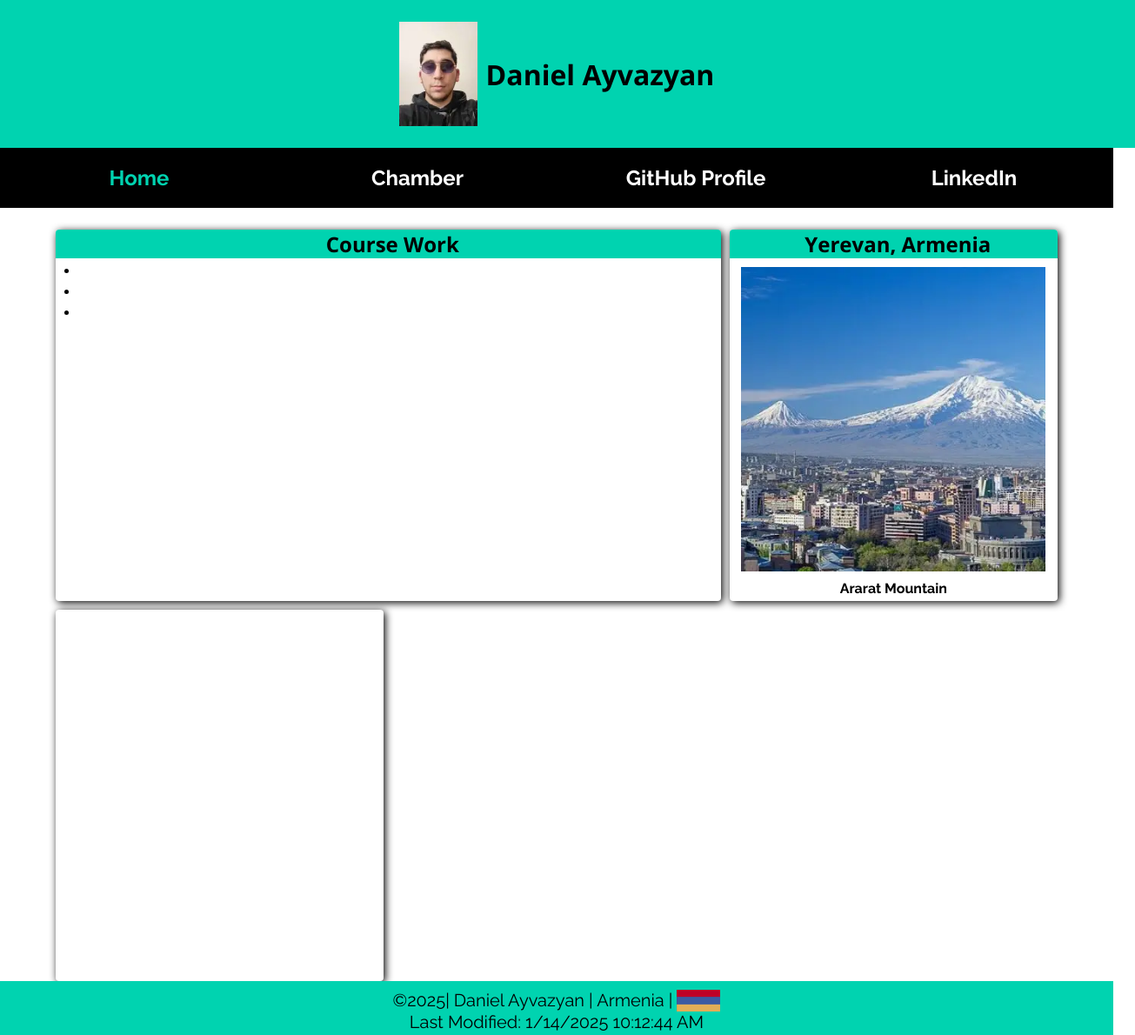
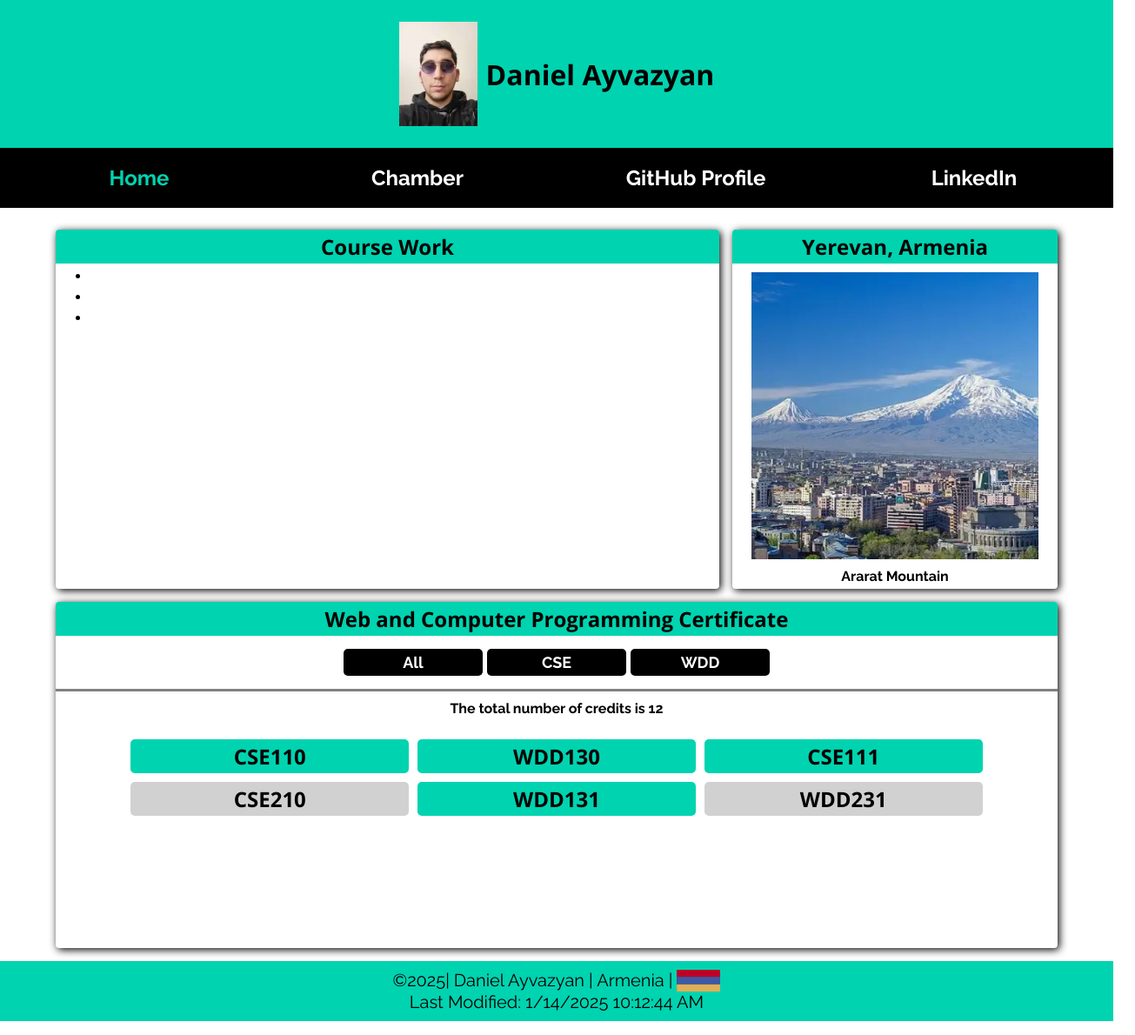
Before and after one commit to AntiFireWall/wdd231, a plain HTML site: page index.html in a window 1280 px wide. Shown: the top 1190 px of the page at 87% size, 1305 px wide, since content can reach past the window. Drawn offline with nearby package versions, Linux system fonts and the light colour scheme.

Commit message:
Added a credit sumer of all the show courses

```diff
--- a/index.html
+++ b/index.html
@@ -13,6 +13,7 @@
     <link href="https://fonts.googleapis.com/css2?family=Open+Sans:ital,wght@0,300..800;1,300..800&amp;family=Raleway:ital,wght@0,100..900;1,100..900&amp;display=swap" rel="stylesheet" defer>
     <script src="scripts/getdates.js" defer></script>
     <script src="scripts/hamburger.js" defer></script>
+    <script src="scripts/course-list.js" defer></script>
 </head>
 <body>
     <header>
@@ -35,16 +36,27 @@
     <main>
         <section class="course-work">
             <h2>Course Work</h2>
-            <li></li>
-            <li></li>
-            <li></li>
+            <ul>
+                <li></li>
+                <li></li>
+                <li></li>
+            </ul>
         </section>
         <section class="country">
             <h2>Yerevan, Armenia</h2>
             <div><img src="images/mount_Ararat.webp" alt="Mount Ararat"></div>
             <p>Ararat Mountain</p>
         </section>
-        <section class="course-list"></section>
+        <section class="course-list">
+            <h2>Web and Computer Programming Certificate</h2>
+            <div id="course-filters">
+                <button id="all" class="button">All</button>
+                <button id="cse" class="button">CSE</button>
+                <button id="wdd" class="button">WDD</button>
+            </div>
+            <p>The total number of credits is <span id="credits"></span></p>
+            <div id="courses-by-filter"></div>
+        </section>
     </main>
     <footer>
         <p>&copy;<span id="currentyear"></span> | Daniel Ayvazyan | Armenia | <img src="images/image.png" alt="Armenian flag"></p>
--- /dev/null
+++ b/scripts/course-list.js
@@ -0,0 +1,144 @@
+const buttons = document.querySelectorAll('.button')
+const courses_by_filter = document.getElementById('courses-by-filter');
+const credits = document.getElementById('credits')
+
+const courses = [
+    {
+        subject: 'CSE',
+        number: 110,
+        title: 'Introduction to Programming',
+        credits: 2,
+        certificate: 'Web and Computer Programming',
+        description: 'This course will introduce students to programming. It will introduce the building blocks of programming languages (variables, decisions, calculations, loops, array, and input/output) and use them to solve problems.',
+        technology: [
+            'Python'
+        ],
+        completed: true
+    },
+    {
+        subject: 'WDD',
+        number: 130,
+        title: 'Web Fundamentals',
+        credits: 2,
+        certificate: 'Web and Computer Programming',
+        description: 'This course introduces students to the World Wide Web and to careers in web site design and development. The course is hands on with students actually participating in simple web designs and programming. It is anticipated that students who complete this course will understand the fields of web design and development and will have a good idea if they want to pursue this degree as a major.',
+        technology: [
+            'HTML',
+            'CSS'
+        ],
+        completed: true
+    },
+    {
+        subject: 'CSE',
+        number: 111,
+        title: 'Programming with Functions',
+        credits: 2,
+        certificate: 'Web and Computer Programming',
+        description: 'CSE 111 students become more organized, efficient, and powerful computer programmers by learning to research and call functions written by others; to write, call , debug, and test their own functions; and to handle errors within functions. CSE 111 students write programs with functions to solve problems in many disciplines, including business, physical science, human performance, and humanities.',
+        technology: [
+            'Python'
+        ],
+        completed: true
+    },
+    {
+        subject: 'CSE',
+        number: 210,
+        title: 'Programming with Classes',
+        credits: 2,
+        certificate: 'Web and Computer Programming',
+        description: 'This course will introduce the notion of classes and objects. It will present encapsulation at a conceptual level. It will also work with inheritance and polymorphism.',
+        technology: [
+            'C#'
+        ],
+        completed: false
+    },
+    {
+        subject: 'WDD',
+        number: 131,
+        title: 'Dynamic Web Fundamentals',
+        credits: 2,
+        certificate: 'Web and Computer Programming',
+        description: 'This course builds on prior experience in Web Fundamentals and programming. Students will learn to create dynamic websites that use JavaScript to respond to events, update content, and create responsive user experiences.',
+        technology: [
+            'HTML',
+            'CSS',
+            'JavaScript'
+        ],
+        completed: true
+    },
+    {
+        subject: 'WDD',
+        number: 231,
+        title: 'Frontend Web Development I',
+        credits: 2,
+        certificate: 'Web and Computer Programming',
+        description: 'This course builds on prior experience with Dynamic Web Fundamentals and programming. Students will focus on user experience, accessibility, compliance, performance optimization, and basic API usage.',
+        technology: [
+            'HTML',
+            'CSS',
+            'JavaScript'
+        ],
+        completed: false
+    }
+];
+
+const types = ['All', 'CSE', 'WDD'];
+
+document.addEventListener('DOMContentLoaded', () => {
+    courses.forEach (element => {
+        const course = document.createElement('h2');
+        course.textContent = element.subject + element.number;
+        course.classList.add('course', 'show');
+        if (element.completed == true) {
+            course.classList.add('completed')
+        }
+        courses_by_filter.appendChild(course)
+        console.log('test')
+    });
+});
+
+document.addEventListener('DOMContentLoaded', () => {
+    const course = document.querySelectorAll('.course')
+
+    const shown_courses = document.querySelectorAll('.show')
+    console.log(shown_courses)
+    const filtered_array = []
+    shown_courses.forEach(element => {
+        const item = courses.filter((item) => element.textContent.includes(item.subject + item.number))
+        filtered_array.push(item[0])
+    })
+
+    credits.textContent = filtered_array.reduce((total, item) => {return total + item.credits}, 0)
+
+    buttons.forEach(button => {
+        button.addEventListener('click', () => {
+            if (button.textContent.includes('All')) {
+                course.forEach(item => {
+                    item.classList.add('show')
+                })
+            } else {
+                course.forEach(item => {
+                    if (item.textContent.includes(button.textContent)) {
+                        item.classList.add('show')
+                    } else {
+                        item.classList.remove('show')
+                    }
+                })
+            }
+
+            const shown_courses = document.querySelectorAll('.show')
+            console.log(shown_courses)
+            const filtered_array = []
+            shown_courses.forEach(element => {
+                const item = courses.filter((item) => element.textContent.includes(item.subject + item.number))
+                filtered_array.push(item[0])
+            })
+
+            console.log(filtered_array)
+
+
+            // console.log(filtered_array.reduce((total, item) => {return total + item.credits}, 0))
+            credits.textContent = filtered_array.reduce((total, item) => {return total + item.credits}, 0)
+        })
+    })
+})
--- a/styles/base-mobile.css
+++ b/styles/base-mobile.css
@@ -1,11 +1,18 @@
 @media only screen and not (min-width: 800px)
 {
+
+    main
+    {
+        display: flex;
+        flex-direction: column;
+    }
+
+    /* Classes */
+
     .nav-bar
     {
         display: none;
     }
-
-    /* Classes */
 
     .menu
     {
@@ -15,6 +22,7 @@
         top: 70px;
         cursor: pointer;
         user-select: none;
+        margin: 0;
     }
 
     .nav-show
@@ -35,4 +43,14 @@
     {
         font-size: small;
     }
+
+    #course-filters button
+    {
+        width: 6rem;
+    }
+
+    #courses-by-filter
+    {
+        grid-template-columns: 1fr;
+    }
 }
--- a/styles/base.css
+++ b/styles/base.css
@@ -20,6 +20,7 @@ body
     min-height: 100vh;
     display: flex;
     flex-direction: column;
+    width: 100%;
 }
 
 header
@@ -40,7 +41,7 @@ main
     align-self: center;
     grid-template-columns: repeat(3, 1fr);
     grid-template-rows: repeat(2, 3fr);
-    gap: 10px;
+    gap: 15px;
     width: 90%;
 
 }
@@ -48,14 +49,13 @@ main
 main h2
 {
     background-color: var(--primary-color);
-    padding-left: 10px;
     text-align: center;
     border-radius: 4px 4px 0 0;
+    padding: 3px 0;
 }
 
 main section
 {
-    /* border: 4px solid black ; */
     border-radius: 4px;
     box-shadow: 2px 2px 10px black;
 
@@ -104,7 +104,7 @@ footer img
     display: flex;
     align-items: center;
     justify-content: center;
-    padding: 25px;
+    padding: 25px 0;
     width: 100%;
     background-color: var(--primary-color);
 }
@@ -188,13 +188,89 @@ padding-right: 10px;
 
 .country img
 {
-    margin: 10px 0;
-    height: 350px;
-    width: 350px;
+    margin: 10px;
+    max-width: 350px;
+    min-width: 250px;
 }
 
 .country div
 {
     display: flex;
     align-self: center;
+    max-width: 350px;
+    min-width: 250px;
 }
+
+.course-list
+{
+    grid-column: span 3;
+    display: flex;
+    flex-direction: column;
+    margin-bottom: 15px;
+}
+
+#course-filters
+{
+    display: flex;
+    align-self: center;
+    justify-content: center;
+    padding: 15px 0;
+    gap: 5px;
+    border-bottom: 3px solid gray;
+    width: 100%;
+}
+
+#course-filters button
+{
+    font-size: large;
+    font-weight: bold;
+    width: 10rem;
+    padding: 5px 0;
+    color: white;
+    background-color: black;
+    border: none;
+    border-radius: 5px;
+}
+
+#course-filters button:hover
+{
+    transition: 0.5s;
+    background-color: bisque;
+    color: black;
+}
+
+#courses-by-filter
+{
+    margin: 1rem 0;
+    align-self: center;
+    justify-self: center;
+    display: grid;
+    gap: 10px;
+    grid-template-columns: repeat(3, 1fr);
+    width: 85%;
+}
+
+.course
+{
+    display: none;
+    width: 1fr;
+    background-color: rgb(209, 209, 209);
+    border-radius: 5px;
+}
+
+.completed
+{
+    background-color: var(--primary-color);
+}
+
+.show
+{
+    display: block;
+}
+
+.course-list p
+{
+    text-align: center;
+    font-weight: bold;
+    margin: 10px 0;
+}
```
